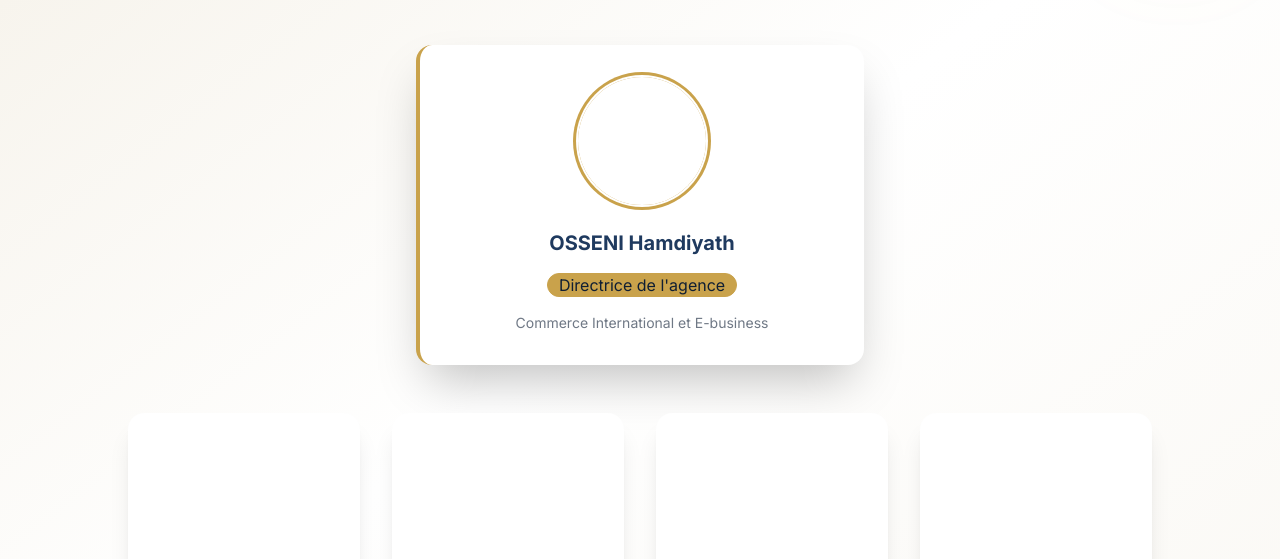
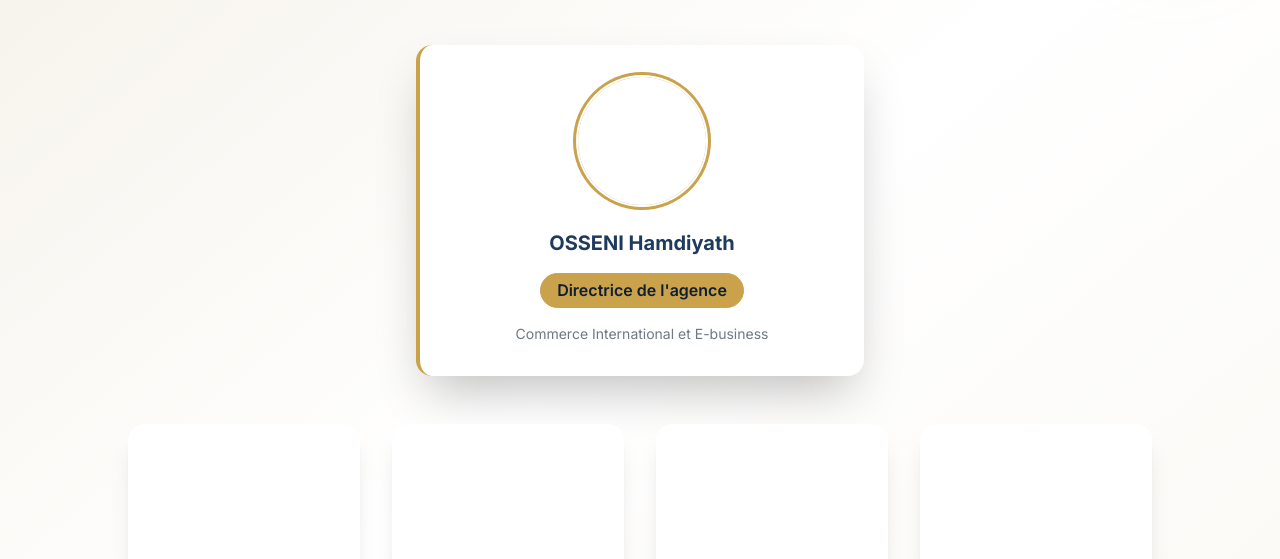
Before and after one commit to OnelKND/himao_group, a website: page equipe.html in a window 1280 px wide. Shown: the part 324-883 px from the top of the page. Drawn offline with Linux system fonts and the light colour scheme.

Commit message:
Equipe MAJ

```diff
--- a/css/input.css
+++ b/css/input.css
@@ -176,6 +176,19 @@ select:focus {
   box-shadow: 0 0 0 3px rgba(201, 162, 75, 0.2);
 }
 
+/* Badge poste (page équipe) : texte lisible même sur les intitulés longs */
+.team-badge {
+  height: auto;
+  min-height: 2rem;
+  width: auto;
+  max-width: 100%;
+  white-space: normal;
+  text-align: center;
+  line-height: 1.3;
+  padding-top: 0.375rem;
+  padding-bottom: 0.375rem;
+}
+
 /* Button hover glow */
 .btn-glow {
   position: relative;
--- a/equipe.html
+++ b/equipe.html
@@ -109,7 +109,7 @@
                 </div>
               </div>
               <h3 class="font-bold text-xl text-himao-navy">OSSENI Hamdiyath</h3>
-              <div class="badge badge-secondary badge-lg mt-2">Directrice de l'agence</div>
+              <div class="badge badge-secondary team-badge mt-2 text-base font-semibold px-4">Directrice de l'agence</div>
               <p class="text-sm text-himao-dark/60 mt-2">Commerce International et E-business</p>
             </div>
           </div>
@@ -128,7 +128,7 @@
                 </div>
               </div>
               <h3 class="font-semibold text-himao-navy">ADANHOUME Ange</h3>
-              <div class="badge badge-primary badge-sm mt-2">Responsable Administratif et Financier</div>
+              <div class="badge badge-primary team-badge mt-2 text-sm font-semibold px-3">Responsable Administratif et Financier</div>
               <p class="text-xs text-himao-dark/60 mt-2">Entrepreneuriat et Gestion de Projet</p>
             </div>
           </div>
@@ -144,7 +144,7 @@
                 </div>
               </div>
               <h3 class="font-semibold text-himao-navy">BANKOLE Murielle</h3>
-              <div class="badge badge-primary badge-sm mt-2">Responsable Communication</div>
+              <div class="badge badge-primary team-badge mt-2 text-sm font-semibold px-3">Responsable Communication</div>
               <p class="text-xs text-himao-dark/60 mt-2">Réseaux Informatique, Mobilité et Sécurité</p>
             </div>
           </div>
@@ -160,7 +160,7 @@
                 </div>
               </div>
               <h3 class="font-semibold text-himao-navy">KOUNDE Ange-Onel</h3>
-              <div class="badge badge-primary badge-sm mt-2">Responsable Technique</div>
+              <div class="badge badge-primary team-badge mt-2 text-sm font-semibold px-3">Responsable Technique</div>
               <p class="text-xs text-himao-dark/60 mt-2">Réseaux et Génie Logiciel</p>
             </div>
           </div>
@@ -176,7 +176,7 @@
                 </div>
               </div>
               <h3 class="font-semibold text-himao-navy">ATCHADE Paule-Inès</h3>
-              <div class="badge badge-primary badge-sm mt-2">Responsable adjointe communication</div>
+              <div class="badge badge-primary team-badge mt-2 text-sm font-semibold px-3">Responsable Communication</div>
               <p class="text-xs text-himao-dark/60 mt-2">Réseaux Informatique, Mobilité et Sécurité</p>
             </div>
           </div>
```
Also changed, not shown: css/output.css.
